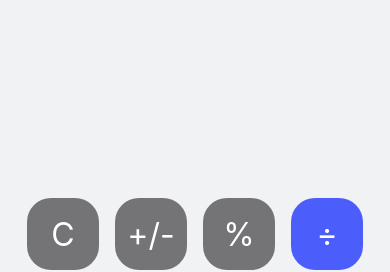
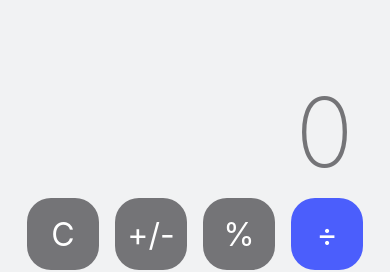
Before and after one commit to neophyte-programmer/react-native-calculator, a React Native app: screen / in a window 390 px wide. Shown: the part 164-436 px from the top of the page. Built offline with nearby package versions, Linux system fonts and the light colour scheme.

Commit message:
feat: display result and input

```diff
--- a/src/components/Keyboard.tsx
+++ b/src/components/Keyboard.tsx
@@ -58,8 +58,73 @@ const Keyboard = () => {
 		}
 	}
 
+	// Display numbers
+	const firstNumberDisplay = () => {
+		if (result !== null) {
+			return (
+				<Text
+					style={
+						result < 99999
+							? [
+									Styles.screenFirstNumber,
+									{ color: colors.result },
+							  ]
+							: [
+									Styles.screenFirstNumber,
+									{ fontSize: 50, color: colors.result },
+							  ]
+					}
+				>
+					{result?.toString()}
+				</Text>
+			)
+		}
+		if (firstNumber && firstNumber.length < 6) {
+			return <Text style={Styles.screenFirstNumber}>{firstNumber}</Text>
+		}
+		if (firstNumber === '') {
+			return <Text style={Styles.screenFirstNumber}>{'0'}</Text>
+		}
+		if (firstNumber.length > 5 && firstNumber.length < 8) {
+			return (
+				<Text style={[Styles.screenFirstNumber, { fontSize: 70 }]}>
+					{firstNumber}
+				</Text>
+			)
+		}
+		if (firstNumber.length > 7) {
+			return (
+				<Text style={[Styles.screenFirstNumber, { fontSize: 50 }]}>
+					{firstNumber}
+				</Text>
+			)
+		}
+	}
+
 	return (
 		<View style={Styles.viewBottom}>
+			<View
+				style={{
+					height: 120,
+					width: '90%',
+					justifyContent: 'flex-end',
+					alignSelf: 'center',
+				}}
+			>
+				<Text style={Styles.screenSecondNumber}>
+					{secondNumber}
+					<Text
+						style={{
+							color: 'purple',
+							fontSize: 50,
+							fontWeight: '500',
+						}}
+					>
+						{operation}
+					</Text>
+				</Text>
+				{firstNumberDisplay()}
+			</View>
 			<View style={Styles.row}>
 				<Button title='C' isGray onPress={clear} />
 				<Button
@@ -111,12 +176,11 @@ const Keyboard = () => {
 			<View style={Styles.row}>
 				<Button title='.' onPress={() => handleNumberPress('.')} />
 				<Button title='0' onPress={() => handleNumberPress('0')} />
-				<Button title="⌫" onPress={() => setFirstNumber(firstNumber.slice(0, -1))}/>
 				<Button
-					title='='
-					isBlue
-					onPress={() => calculate()}
+					title='⌫'
+					onPress={() => setFirstNumber(firstNumber.slice(0, -1))}
 				/>
+				<Button title='=' isBlue onPress={() => calculate()} />
 			</View>
 		</View>
 	)
```
